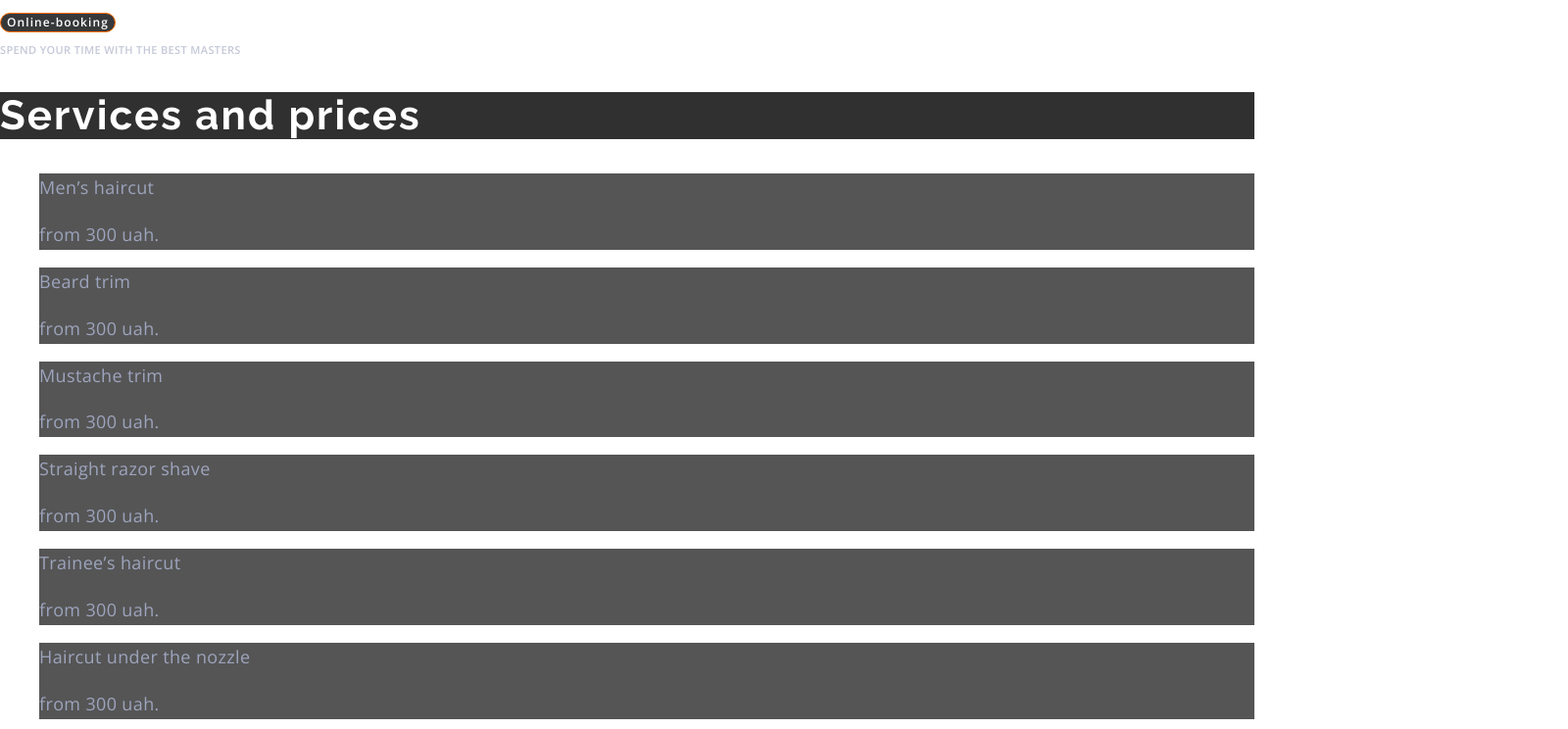
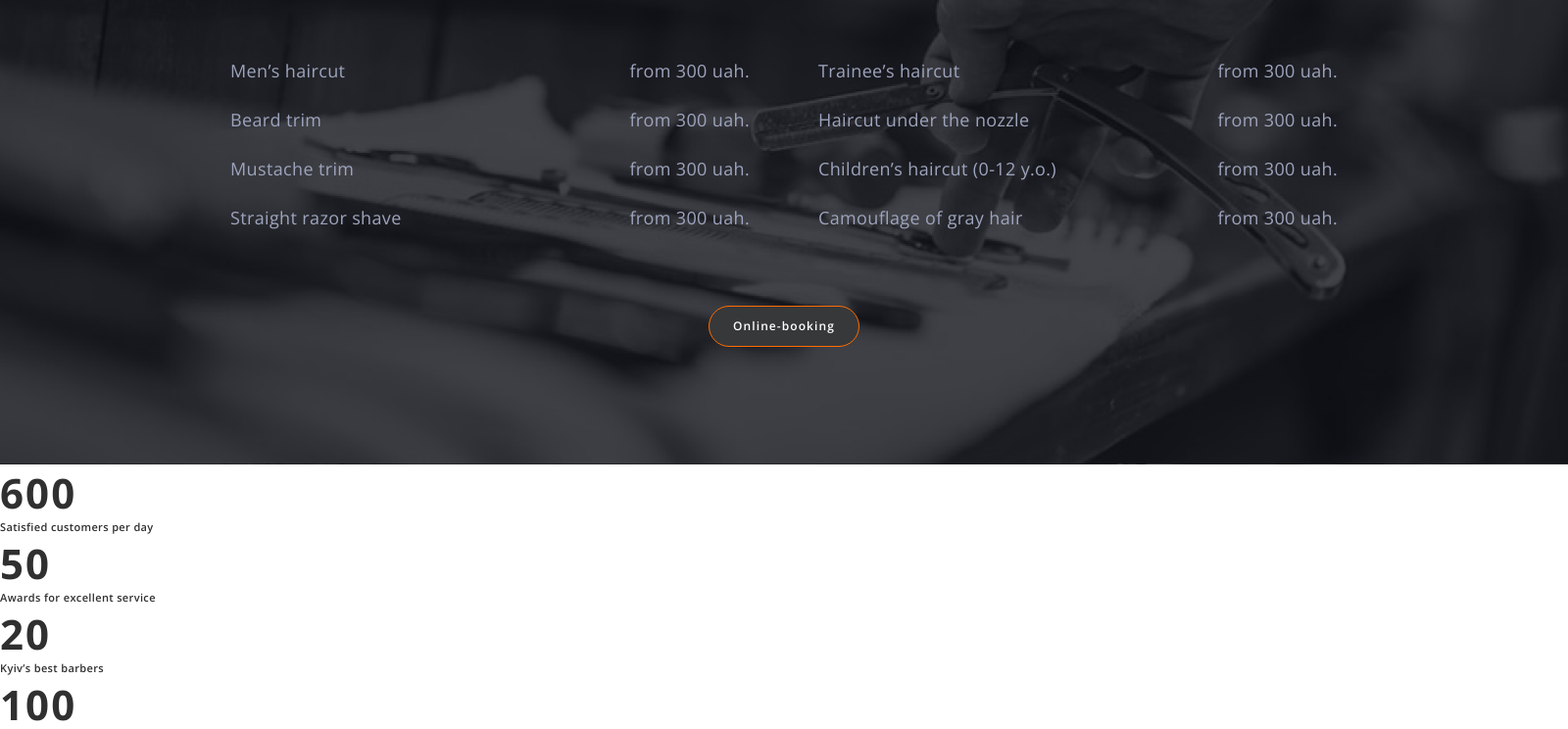
Before and after one commit to Moriarti22/barbershop, a plain HTML site: page index.html in a window 1280 px wide. Shown: the part 739-1483 px from the top of the page at 98% size, 1600 px wide, since content can reach past the window. Drawn offline with nearby package versions, Linux system fonts and the light colour scheme.

Commit message:
Зміни

```diff
--- a/css/styles.css
+++ b/css/styles.css
@@ -1,5 +1,6 @@
 
 :root {
+    --background-prices: #111319;
     --white-color: #FFFFFF;
     --color-title-second: #303030;
     --accent-color: #FF6C00;
@@ -18,13 +19,50 @@ body {
     letter-spacing: 0.02em;
 }
 
+h1,
+h2,
+h3,
+h4,
+h5,
+h6,
+p,
+ul,
+li {
+    margin: 0px;
+    padding: 0px;
+    padding-left: 0px;
+}
+
+button {
+    cursor: pointer;
+}
+
+a {
+    text-decoration: none;
+}
+
+ul {
+    list-style: none;
+}
+
+img {
+    display: block;
+    max-width: 100%;
+    height: auto;
+}
+
+.container {
+    width: 1200px;
+    margin: 0 auto;
+    padding-left: 15px;
+    padding-right: 15px;
+}
+
 .nav .menu {
-    list-style: none;
     background-color: #37383A;
 }
 
 .nav .link {
-    text-decoration: none;
     color: var(--white-color);
     font-weight: 600;
     font-size: 12px;
@@ -38,7 +76,6 @@ body {
 }
 
 .number-tel{
-    text-decoration: none;
     color: var(--white-color);
     font-weight: 600;
     font-size: 12px;
@@ -60,13 +97,18 @@ body {
     color: var(--white-color);
     border: 1px solid #FF6C00;
     border-radius: 25px;
-    cursor: pointer;
 
     font-family: inherit;
     font-weight: 600;
     font-size: 12px;
     line-height: var(--link-lh);
     letter-spacing: 0.09em;
+
+    padding: 12px 24px;
+}
+
+.online-booking.booking {
+    padding: 12px 20px;
 }
 
 .online-booking:hover,
@@ -77,7 +119,6 @@ body {
 /* Hero */
 
 .hero .social-network {
-    text-decoration: none;
     color: var(--accent-color);
     font-weight: 600;
     font-size: 11px;
@@ -133,25 +174,67 @@ body {
     line-height: 1.85;
 }
 
+/* Section service-prices */
+
+#service-prices {
+    background-color: var(--background-prices);
+    background-image: url(/images/services-and-prices.png);
+    width: 1600px;
+    margin: 0 auto;
+
+    padding-top: 120px;
+    padding-bottom: 120px;
+}
+
 #service-prices .subtitle {
     color: var(--subtitle-color);
     text-transform: uppercase;
     font-weight: 600;
     font-size: 11px;
     line-height: var(--text-lh);
+
+    margin-bottom: 20px;
 }
 
 #service-prices .second-title {
-    background-color: var(--color-title-second);
     color: var(--white-color);
+    margin-bottom: 44px;
+}
+
+#service-prices .item {
+    display: flex;
+    color: var(--text-color);
+    line-height: 1.66;
+    flex-wrap: wrap;
+    justify-content: space-between;
+}
+
+#service-prices .item + .item {
+    margin-top: 20px;
 }
 
 #service-prices .list {
-    list-style: none;
-    background-color: var(--after-title-color);
-    color: var(--text-color);
-    line-height: 1.66;
+    display: flex;
+    flex-direction: column;
+    width: 570px;
+
+    padding: 30px 20px;
 }
+
+#service-prices .price-container {
+    display: flex;
+    gap: 30px;
+
+    margin-bottom: 44px;
+}
+
+#service-prices .online-booking {
+    display: block;
+    margin-left: auto;
+    margin-right: auto;
+}
+
+/*  */
 
 .statistic .number {
     color: var(--color-title-second);
@@ -167,11 +250,6 @@ body {
     font-size: 11px;
     line-height: var(--text-lh);
 
-}
-
-.statistic .list,
-#barbers .list {
-    list-style: none;
 }
 
 /* Section barbers */
@@ -228,7 +306,6 @@ body {
 
 
 #contacts .contact-date {
-    text-decoration: none;
     font-style: normal;
     background-color: var(--color-title-second);
     color: var(--text-color);
--- a/index.html
+++ b/index.html
@@ -19,6 +19,7 @@
   </head>
   <body>
     <footer>
+      <div class="container">
         <nav class="nav">
           <a class="logo" href="./index.html">
             <img src="./images/logo.svg" alt="logo" width="69" />
@@ -31,7 +32,8 @@
           </ul>
         </nav>
         <a class="number-tel" href="tel:+380441111111">+38 044 111 11 11</a>
-      <button class="online-booking" type="button">Online-booking</button>
+        <button class="online-booking booking" type="button">Online-booking</button>
+      </div>
     </footer>
 
     <main>
@@ -73,43 +75,57 @@
       </section>
 
       <section id="service-prices">
+
+        <div class="container">
           <p class="subtitle">Spend your time with the best masters</p>
           <h2 class="second-title">Services and prices</h2>
-        <ul>
-          <li class="list">
+          <div class="price-container">
+            <ul class="list">
+              <li class="item">
                 <p>Men’s haircut</p>
                 <p>from 300 uah.</p>
               </li>
-          <li class="list">
+
+              <li class="item">
                 <p>Beard trim</p>
                 <p>from 300 uah.</p>
               </li>
-          <li class="list">
+
+              <li class="item">
                 <p>Mustache trim</p>
                 <p>from 300 uah.</p>
               </li>
-          <li class="list">
+
+              <li class="item">
                 <p>Straight razor shave</p>
                 <p>from 300 uah.</p>
               </li>
-          <li class="list">
+            </ul>
+
+            <ul class="list">
+              <li class="item">
                 <p>Trainee’s haircut</p>
                 <p>from 300 uah.</p>
               </li>
-          <li class="list">
+
+              <li class="item">
                 <p>Haircut under the nozzle</p>
                 <p>from 300 uah.</p>
               </li>
-          <li class="list">
+
+              <li class="item">
                 <p>Children’s haircut (0-12 y.o.)</p>
                 <p>from 300 uah.</p>
               </li>
-          <li>
+
+              <li class="item">
                 <p>Camouflage of gray hair</p>
                 <p>from 300 uah.</p>
               </li>
             </ul>
+          </div>
           <button class="online-booking" type="button">Online-booking</button>
+        </div>
       </section>
 
       <section class="statistic">
@@ -182,8 +198,7 @@
             href="https://goo.gl/maps/K6j1Gq94S6iSWbaH9"
             target="_blank"
             rel="noreferrer noopener noopenet"
-            >st. Vasilkivska, 7A
-            <br/>Kyiv, 08132</a
+            >st. Vasilkivska, 7A <br />Kyiv, 08132</a
           >
           <a class="contact-date" href="tel:+380441111111">+38 044 111 11 11</a>
           <a class="contact-date" href="mailto:barbershop@email.com">barbershop@email.com</a>
```
Also changed, not shown: images/Slider.jpg (added), images/services-and-prices.png (added). Lines whose indentation alone changed are shown as unchanged.
